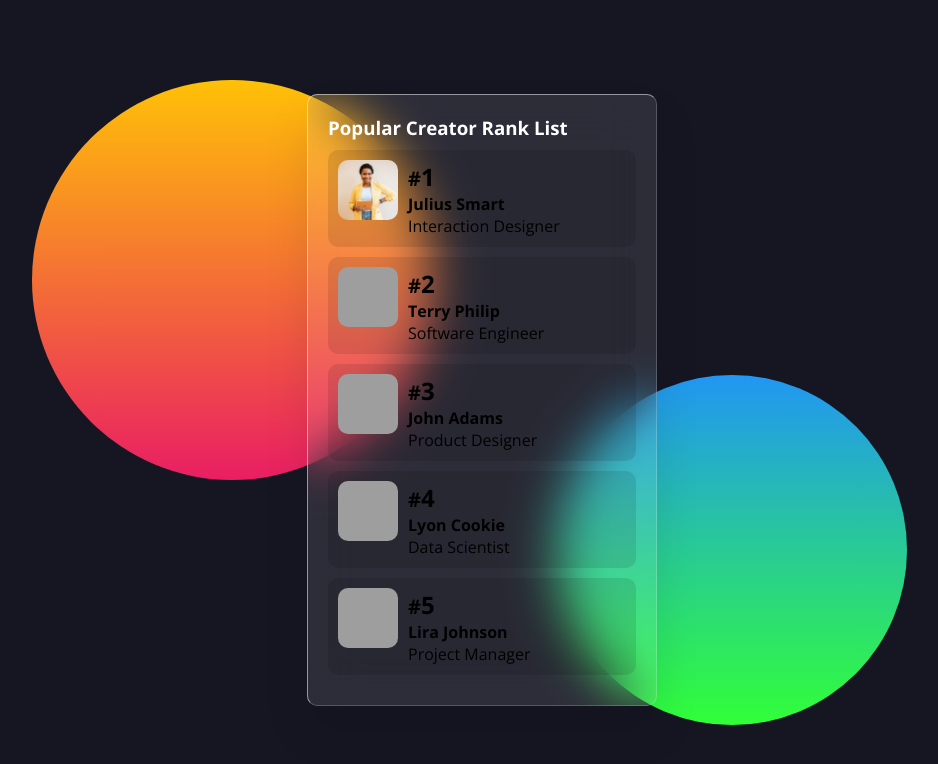
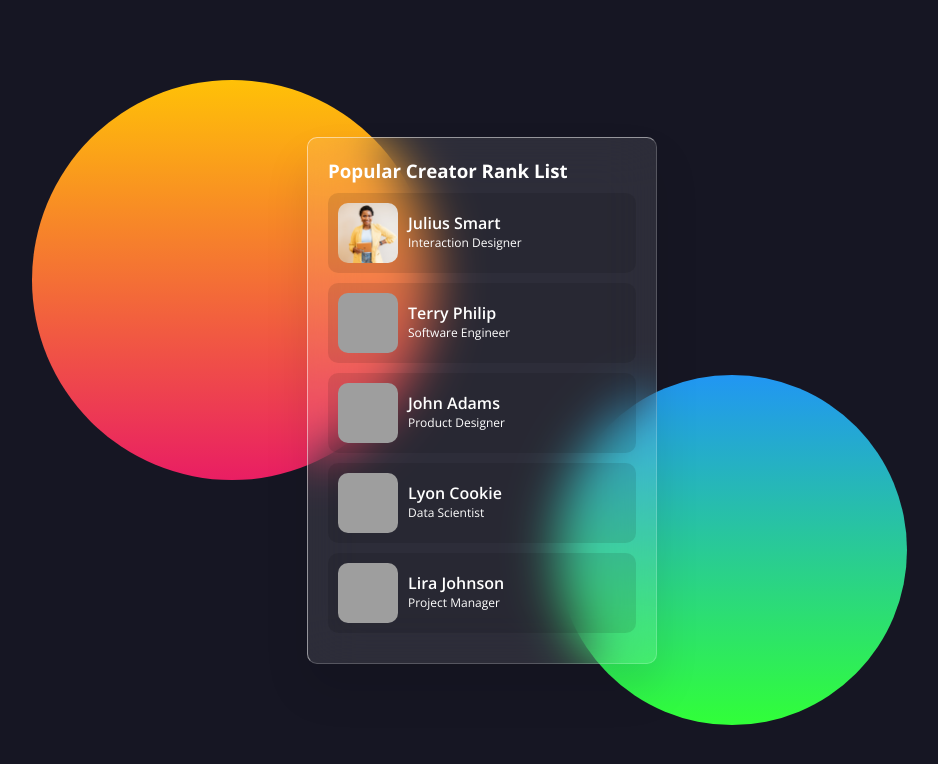
Before and after one commit to dindustack/glassmorphism, a plain HTML site: page index.html in a window 1280 px wide. Shown: the whole page, without its empty margins (158-1096 px from the left). Drawn offline with nearby package versions, Linux system fonts and the light colour scheme; grey boxes are pictures that could not be loaded.

Commit message:
style: :rocket: final commit

```diff
--- a/style.css
+++ b/style.css
@@ -68,14 +68,17 @@ section::after {
   display: flex;
   padding: 10px;
   margin: 10px 0;
-    background:rgba(0, 0, 0, 0.1);
+  background: rgba(0, 0, 0, 0.1);
   border-radius: 10px;
   cursor: pointer;
   transition: 0.5s;
+  overflow: hidden;
 }
 
 .box .list:hover {
-    background: #FFF;
+  background: #fff;
+  box-shadow: -15px 30px 50px rgba(0, 0, 0, 0.5);
+  transform: scale(1.15) translateX(30px) translateY(-15px);
 }
 
 .box .list .imgbox {
@@ -95,3 +98,43 @@ section::after {
   height: 100%;
   object-fit: cover;
 }
+
+.box .list .content {
+  display: flex;
+  flex-direction: column;
+  justify-content: center;
+  color: #FFF;
+}
+
+.box .list .content .rank {
+  position: absolute;
+  right: -50px;
+  color: #03A9F4;
+  transition: 0.5s;
+  font-size: 2em;
+}
+
+.box .list .content .rank small {
+  font-weight: 500;
+  opacity: 0.25;
+}
+
+.box .list:hover .content .rank {
+  right: 20px;
+}
+
+.box .list .content h4 {
+  line-height: 1.2em;
+  font-weight: 600;
+  transition: 0.5s;
+}
+
+.box .list .content p {
+  font-size: 0.75em;
+  transition: 0.5s;
+}
+
+.box .list:hover .content h4,
+.box .list:hover .content p {
+  color: #333;
+}
```
Lines whose indentation alone changed are shown as unchanged.
